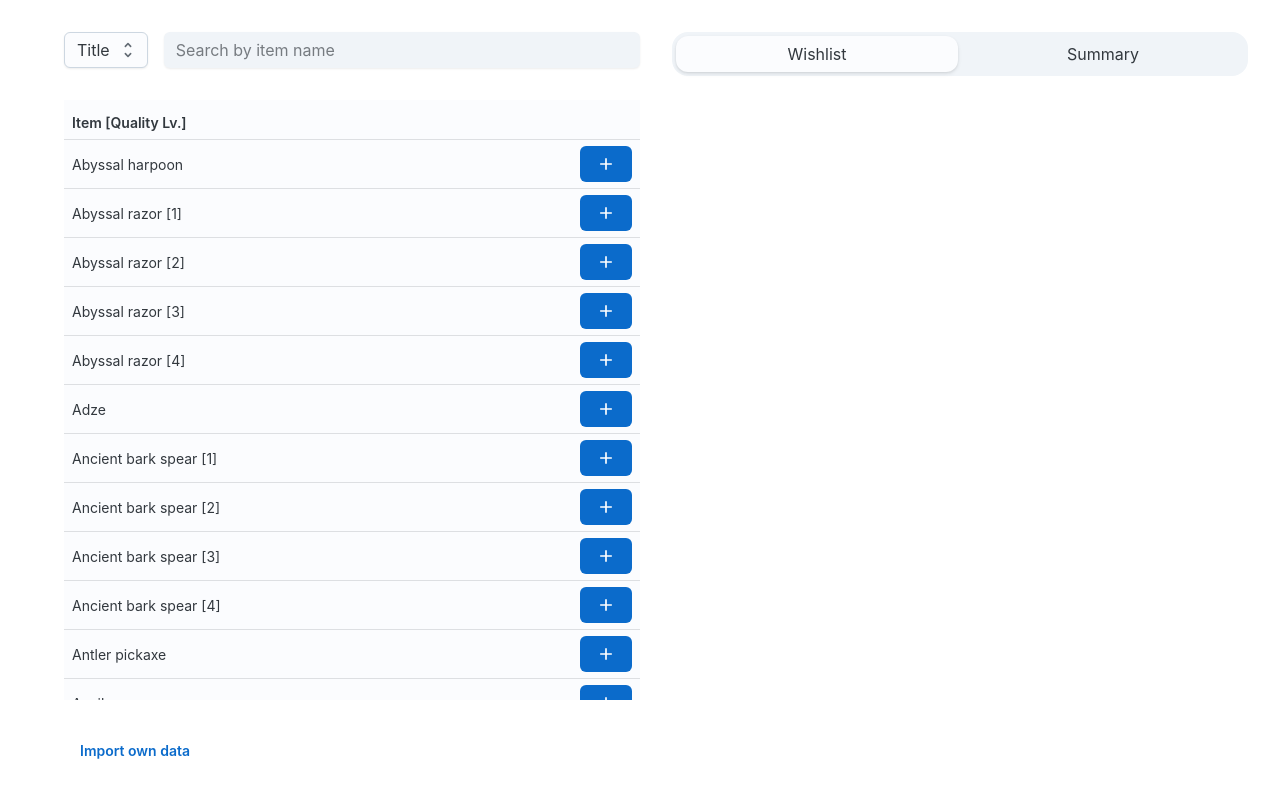
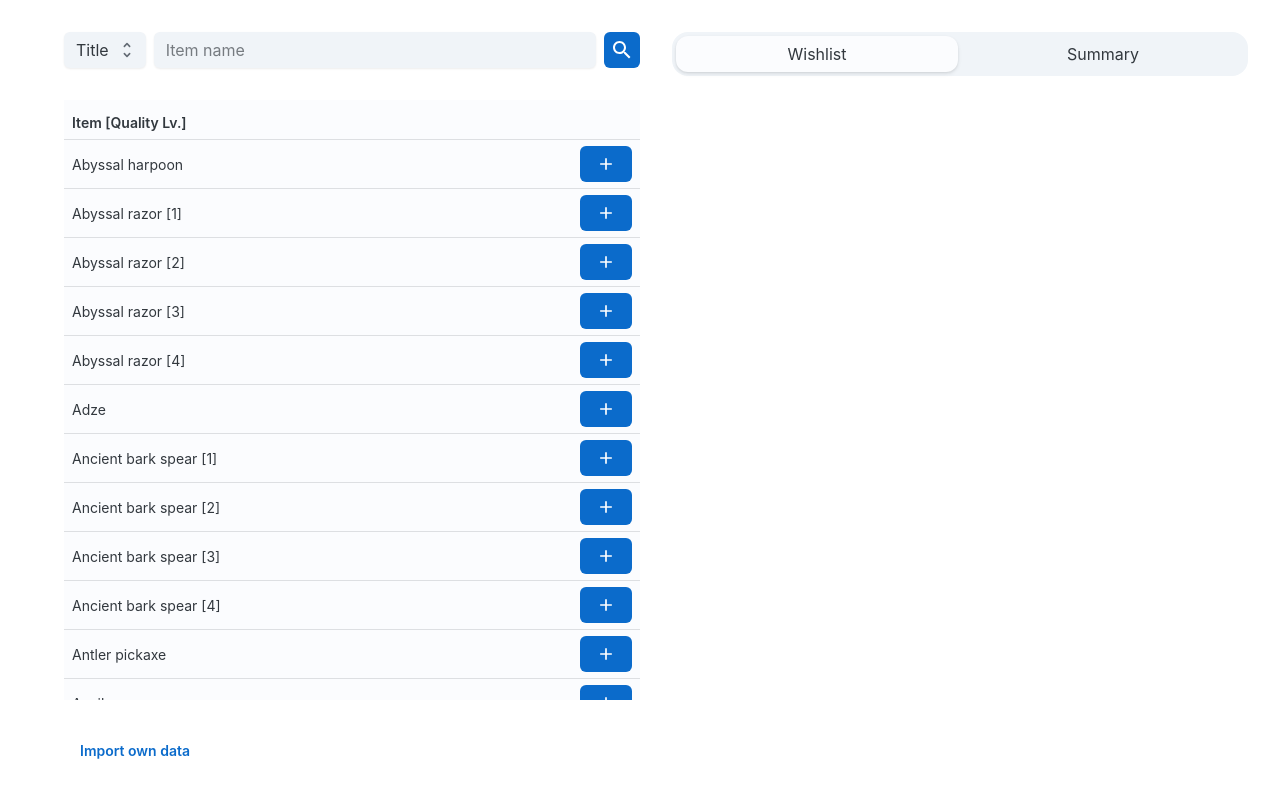
Before and after one commit to emilythedev/valheim-calculator, a React (Vite) app in the folder valheim-calculator/: page / in a window 1280 px wide. Built offline with nearby package versions, Linux system fonts and the light colour scheme.

Commit message:
use submit button in search instead of filter on input changed. no more displaying id in search input

```diff
--- a/valheim-calculator/src/entities/item/atoms/recipes.ts
+++ b/valheim-calculator/src/entities/item/atoms/recipes.ts
@@ -1,17 +1,54 @@
 import { atom } from 'jotai';
+import { atomWithReducer } from 'jotai/utils';
 
-export const searchTxtAtom = atom('');
-export const queryTypeAtom = atom<FilterType>('title');
+// Atoms for filter function
+const filterOptionsAtom = atomWithReducer<IQueryOptions, IQueryOptions>(
+  { key: 'title', value: '' },
+  (prev, next) => {
+    if (!next || prev.key === next.key && prev.value === next.value) {
+      return prev;
+    }
 
-export const readQueryTxtAtom = atom(get => {
-  return get(searchTxtAtom).trim().toLowerCase();
-})
+    return next;
+  }
+);
 
-export const writeSearchUpgradesByNameAtom = atom(null, (get, set, itemName: string) => {
-  set(searchTxtAtom, `"${itemName}"`);
-  set(queryTypeAtom, 'upgrades');
+export const readFilterOptionsAtom = atom(get => {
+  return get(filterOptionsAtom);
 });
 
+
+// Atoms for filter form values
+export const querySelectInputAtom = atom<FilterType>('title');
+export const queryTextInputAtom = atom('');
+
+
+// Atom for updating filtering options and form values
+interface UpdateQueryFormAction {
+  key: QueryKey,
+  value: string | number[],
+  selectValue?: FilterType, // set <select> value
+  inputText?: string, // set input text value
+}
+
+export const writeQueryFormAtom = atom(
+  null,
+  (get, set, action: UpdateQueryFormAction) => {
+    set(filterOptionsAtom, {
+      key: action.key,
+      value: typeof action.value === 'string' ?
+        action.value.trim().toLowerCase() :
+        action.value,
+    })
+    if (typeof action.inputText !== 'undefined') {
+      set(queryTextInputAtom, `"${action.inputText}"`);
+      set(querySelectInputAtom, action.selectValue || 'title');
+    }
+  }
+)
+
+
+// Atom for recipes
 const recipesAtom = atom<IItemRecipeAtom[]>([]);
 export const readWriteRecipesAtom = atom(
   (get) => get(recipesAtom),
--- a/valheim-calculator/src/entities/item/hooks/filter.ts
+++ b/valheim-calculator/src/entities/item/hooks/filter.ts
@@ -1,25 +1,21 @@
 import { useAtomValue } from 'jotai';
 import { sortBy } from 'lodash-es';
 import { useMemo } from 'react';
-import { queryTypeAtom, readQueryTxtAtom, readWriteRecipesAtom } from '../atoms/recipes';
+import { readFilterOptionsAtom, readWriteRecipesAtom } from '../atoms/recipes';
 import { filterList } from '../helpers/filter';
 
 const useFilterList = () => {
-  const queryTxt = useAtomValue(readQueryTxtAtom);
-  const queryType = useAtomValue(queryTypeAtom);
+  const options = useAtomValue(readFilterOptionsAtom);
 
   const list = useAtomValue(readWriteRecipesAtom);
 
   const filteredList = useMemo(() => {
-    const filtered = filterList(list, {
-      key: queryType,
-      value: queryTxt,
-    });
+    const filtered = filterList(list, options);
 
     return sortBy(filtered, ['title', 'qualityLevel']);
-  }, [queryTxt, queryType, list]);
+  }, [options, list]);
 
-  return [filteredList, queryTxt] as const;
+  return [filteredList, options] as const;
 };
 
 export { useFilterList };
--- a/valheim-calculator/src/features/material/MaterialText.tsx
+++ b/valheim-calculator/src/features/material/MaterialText.tsx
@@ -1,4 +1,4 @@
-import { searchTxtAtom } from '@/entities/item/atoms/recipes';
+import { writeQueryFormAtom } from '@/entities/item/atoms/recipes';
 import { Link, Typography } from '@mui/joy';
 import { useSetAtom } from 'jotai';
 
@@ -8,11 +8,15 @@ interface Props {
 
 const MaterialText = ({material}: Props) => {
   const searchable = !!material.id;
-  const setSearchTxt = useSetAtom(searchTxtAtom);
+  const setQueryForm = useSetAtom(writeQueryFormAtom);
 
   if (searchable) {
     return (
-      <Link onClick={() => setSearchTxt(`id:${material.id}`)}>{material.title}</Link>
+      <Link onClick={() => setQueryForm({
+        key: 'id',
+        value: [material.id],
+        inputText: material.title,
+      })}>{material.title}</Link>
     );
   }
 
--- /dev/null
+++ b/valheim-calculator/src/features/recipes/QueryForm/TypeSelector.tsx
@@ -0,0 +1,30 @@
+import { querySelectInputAtom } from '@/entities/item/atoms/recipes';
+import { Option, Select } from '@mui/joy';
+import { useAtom } from 'jotai';
+import { SyntheticEvent } from 'react';
+
+interface Props {
+  name: string,
+}
+const TypeSelector = ({name}: Props) => {
+  const [selectValue, setSelectValue] = useAtom(querySelectInputAtom);
+
+  const handleChange = (e: SyntheticEvent | null, newValue: string | null) => {
+    setSelectValue(!newValue ? 'title' : newValue as FilterType);
+  };
+
+  return (
+    <Select
+      name={name}
+      defaultValue="title"
+      value={selectValue}
+      onChange={handleChange}
+      variant="soft"
+    >
+      <Option value="title">Title</Option>
+      <Option value="upgrades">Upgrades of</Option>
+    </Select>
+  );
+};
+
+export default TypeSelector;
--- /dev/null
+++ b/valheim-calculator/src/features/recipes/QueryForm/index.tsx
@@ -0,0 +1,54 @@
+import { queryTextInputAtom, writeQueryFormAtom } from '@/entities/item/atoms/recipes';
+import CancelIcon from '@mui/icons-material/Cancel';
+import SearchIcon from '@mui/icons-material/Search';
+import { IconButton, Input, Stack } from '@mui/joy';
+import { useAtom, useSetAtom } from 'jotai';
+import { FormEvent } from 'react';
+import TypeSelector from './TypeSelector';
+
+const QueryForm = () => {
+  const [inputValue, setInputValue] = useAtom(queryTextInputAtom);
+  const setQueryInput = useSetAtom(writeQueryFormAtom);
+
+  const handleSubmit = (e: FormEvent) => {
+    e.preventDefault();
+    const formData = new FormData(e.currentTarget as HTMLFormElement);
+    const data = Object.fromEntries(formData.entries());
+    setQueryInput({
+      key: data.queryType as FilterType,
+      value: data.queryInputValue as string,
+    });
+  };
+
+  return (
+    <form onSubmit={handleSubmit}>
+      <Stack direction="row" justifyContent="flex-start" alignItems="center" gap={1}>
+        <TypeSelector name="queryType" />
+
+        <Input
+          name="queryInputValue"
+          placeholder="Item name"
+          variant="soft"
+          value={inputValue}
+          onChange={(e) => setInputValue(e.target.value)}
+          endDecorator={inputValue ? (
+            <IconButton
+              onClick={() => setInputValue('')}
+            >
+              <CancelIcon />
+            </IconButton>
+          ) : undefined}
+          sx={{ flexGrow: 1 }}
+        />
+
+        <IconButton
+          type="submit"
+          variant="solid"
+          color="primary"
+        ><SearchIcon /></IconButton>
+      </Stack>
+    </form>
+  );
+}
+
+export default QueryForm
--- a/valheim-calculator/src/widgets/SearchSection/FilteredList/TableRow.tsx
+++ b/valheim-calculator/src/widgets/SearchSection/FilteredList/TableRow.tsx
@@ -1,4 +1,4 @@
-import { writeSearchUpgradesByNameAtom } from '@/entities/item/atoms/recipes';
+import { writeQueryFormAtom } from '@/entities/item/atoms/recipes';
 import TitleText from '@/entities/item/ui/TitleText';
 import AmountInput from '@/features/item/AmountInput';
 import SearchIcon from '@mui/icons-material/Search';
@@ -10,7 +10,7 @@ interface Prop {
 }
 
 const TableRow = ({item}: Prop) => {
-  const searchUpgrades = useSetAtom(writeSearchUpgradesByNameAtom);
+  const setQueryForm = useSetAtom(writeQueryFormAtom);
 
   return (
     <tr>
@@ -20,7 +20,12 @@ const TableRow = ({item}: Prop) => {
           <Button
             variant="outlined"
             startDecorator={<SearchIcon />}
-            onClick={() => searchUpgrades(item.title)}
+            onClick={() => setQueryForm({
+              key: 'id',
+              value: item.upgrades.map(i => i.id).filter(i => !!i) as number[],
+              inputText: item.title,
+              selectValue: 'upgrades',
+            })}
           >View Upgrades</Button>
         }
       </td>
--- a/valheim-calculator/src/widgets/SearchSection/FilteredList/index.tsx
+++ b/valheim-calculator/src/widgets/SearchSection/FilteredList/index.tsx
@@ -8,14 +8,14 @@ const CHUNK_SIZE = 30;
 const FilteredList = () => {
   const scrollableRef = useRef<LazyLoadSheetHandle>(null);
   const [lastIndex, setLastIndex] = useState(CHUNK_SIZE);
-  const [filteredList, queryTxt] = useFilterList();
+  const [filteredList, filterOptions] = useFilterList();
 
   const displayList = filteredList.slice(0, lastIndex);
 
   useEffect(() => {
     setLastIndex(CHUNK_SIZE);
     scrollableRef.current?.scrollToTop();
-  }, [queryTxt])
+  }, [filterOptions])
 
   return (
     <LazyLoadSheet
--- a/valheim-calculator/src/widgets/SearchSection/QueryTypeSelector.tsx
+++ /dev/null
@@ -1,25 +0,0 @@
-import { queryTypeAtom } from '@/entities/item/atoms/recipes';
-import { Option, Select } from '@mui/joy';
-import { useAtom } from 'jotai';
-import { SyntheticEvent } from 'react';
-
-const QueryTypeSelector = () => {
-  const [queryType, setQueryType] = useAtom(queryTypeAtom);
-
-  const handleChange = (e: SyntheticEvent | null, newValue: string | null) => {
-    setQueryType(!newValue ? 'title' : newValue as FilterType);
-  };
-
-  return (
-    <Select
-      defaultValue="title"
-      value={queryType}
-      onChange={handleChange}
-    >
-      <Option value="title">Title</Option>
-      <Option value="upgrades">Upgrades</Option>
-    </Select>
-  );
-};
-
-export default QueryTypeSelector;
--- a/valheim-calculator/src/widgets/SearchSection/index.tsx
+++ b/valheim-calculator/src/widgets/SearchSection/index.tsx
@@ -1,12 +1,11 @@
 import { readWriteRecipesAtom } from '@/entities/item/atoms/recipes';
-import ImportButton from '@/features/ImportButton';
-import SearchInput from '@/features/item/SearchInput';
+import ImportButton from '@/features/recipes/ImportButton';
+import QueryForm from '@/features/recipes/QueryForm';
 import { Stack } from '@mui/joy';
 import axios from 'axios';
 import { useSetAtom } from 'jotai';
 import { useEffect } from 'react';
 import FilteredList from './FilteredList';
-import QueryTypeSelector from './QueryTypeSelector';
 
 const SearchSection = () => {
   const setItemList = useSetAtom(readWriteRecipesAtom);
@@ -27,15 +26,7 @@ const SearchSection = () => {
       spacing={4}
       minHeight={0}
     >
-      <Stack
-        direction="row"
-        justifyContent="flex-start"
-        alignItems="center"
-        spacing={2}
-      >
-        <QueryTypeSelector />
-        <SearchInput />
-      </Stack>
+      <QueryForm />
       <FilteredList />
       <Stack
         direction="row"
```
Also changed, not shown: valheim-calculator/src/entities/item/helpers/filter.ts (+0 -9 lines), valheim-calculator/src/entities/item/types.d.ts (+11 -0 lines), valheim-calculator/src/features/recipes/ImportButton.tsx (renamed from valheim-calculator/src/features/ImportButton.tsx).
